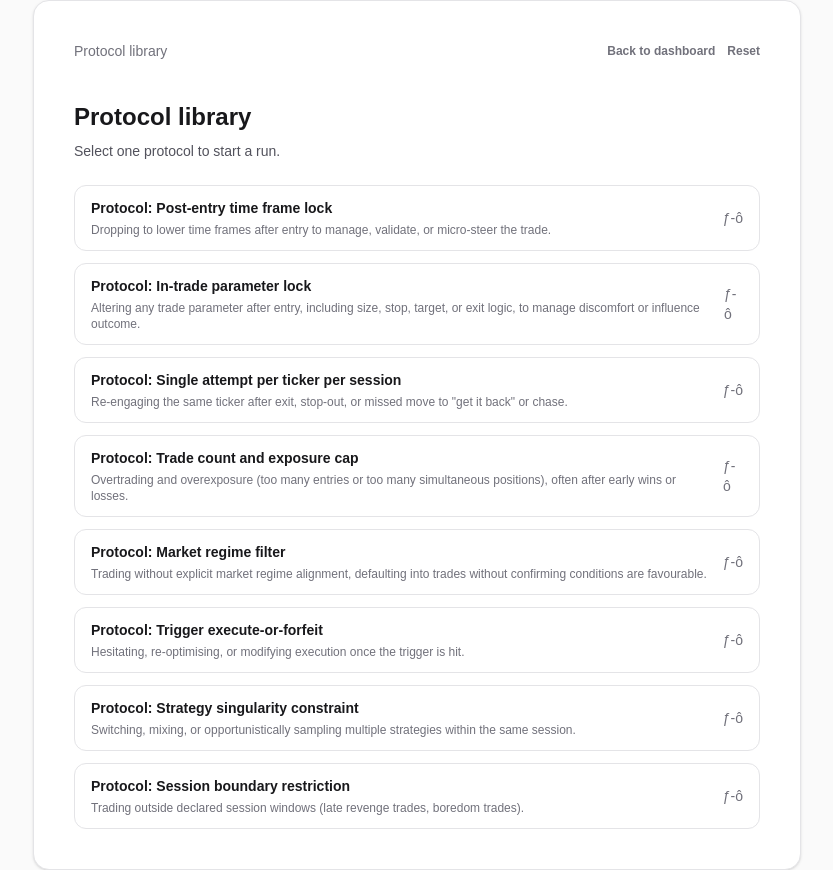
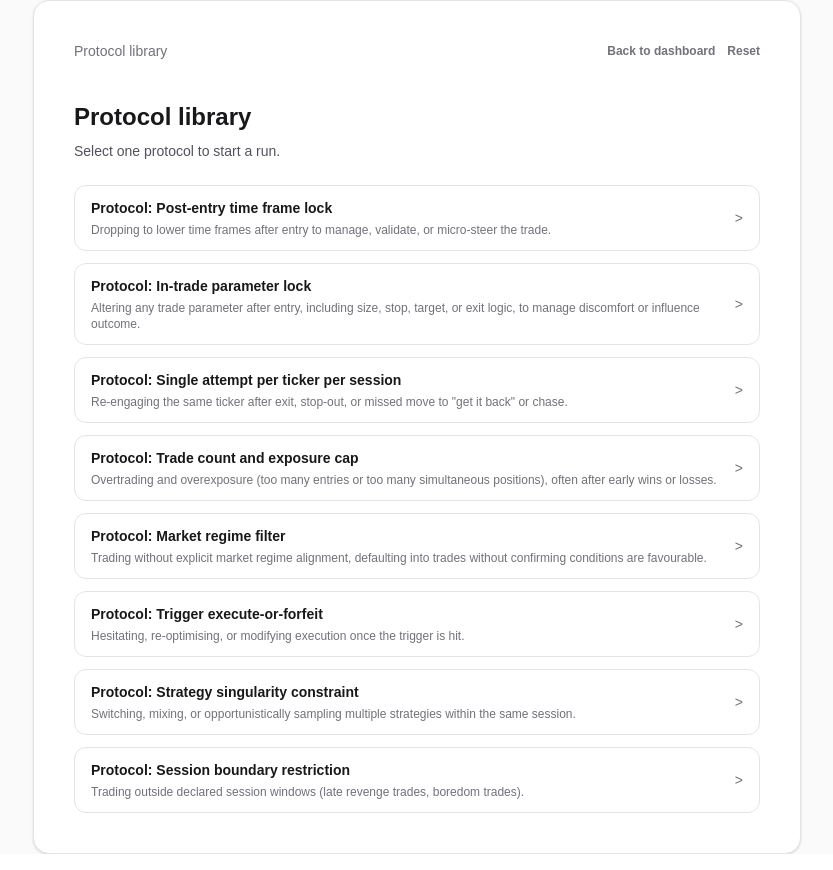
Before and after one commit to bbyjae-django-lab/quadrant, a Next.js app: page /protocols in a window 1280 px wide. Shown: the whole page, without its empty margins (223-1056 px from the left). Built offline with nearby package versions, Linux system fonts and the light colour scheme.

Commit message:
Protocol library behaviour fix on dashboard (twisties inline, not box under list)

```diff
--- a/app/components/QuadrantApp.tsx
+++ b/app/components/QuadrantApp.tsx
@@ -928,9 +928,7 @@ export default function QuadrantApp({
                           >
                             <button
                               type="button"
-                              className={`flex w-full items-center justify-between gap-3 px-4 py-3 text-left ${
-                                "hover:border-zinc-400"
-                              }`}
+                              className="flex w-full items-center justify-between gap-3 px-4 py-3 text-left hover:border-zinc-400"
                               onClick={() => {
                                 setLibraryProtocolId(
                                   isExpanded ? null : protocol.id,
@@ -946,7 +944,7 @@ export default function QuadrantApp({
                                 </div>
                               </div>
                               <span className="text-sm text-zinc-500">
-                                {isExpanded ? "▼" : "▶"}
+                                {isExpanded ? "v" : ">"}
                               </span>
                             </button>
                             {isExpanded ? (
@@ -1026,7 +1024,7 @@ export default function QuadrantApp({
                         </div>
                       </div>
                       <span className="text-sm text-zinc-500">
-                        {isExpanded ? "ƒ-¬" : "ƒ-ô"}
+                        {isExpanded ? "v" : ">"}
                       </span>
                     </button>
                     {isExpanded ? (
```
